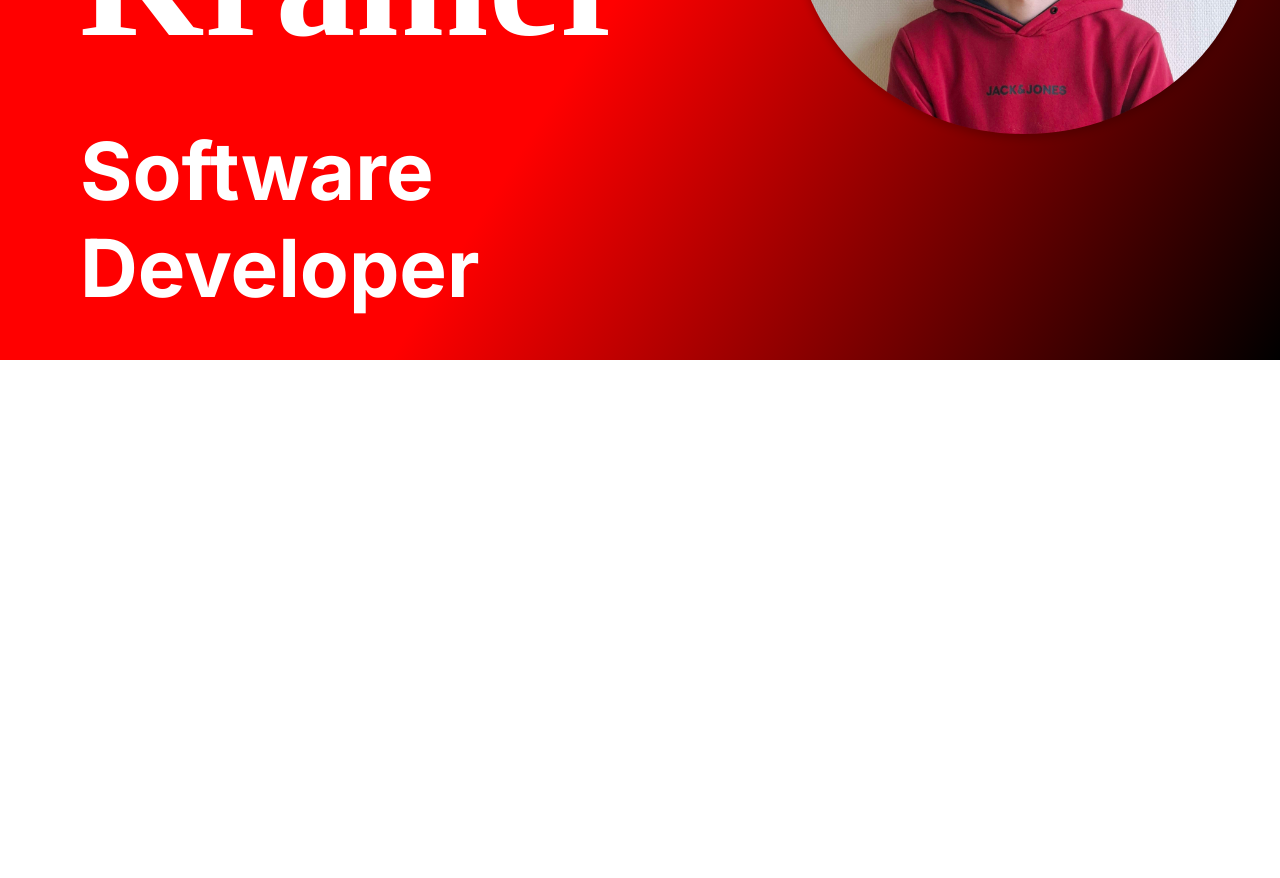
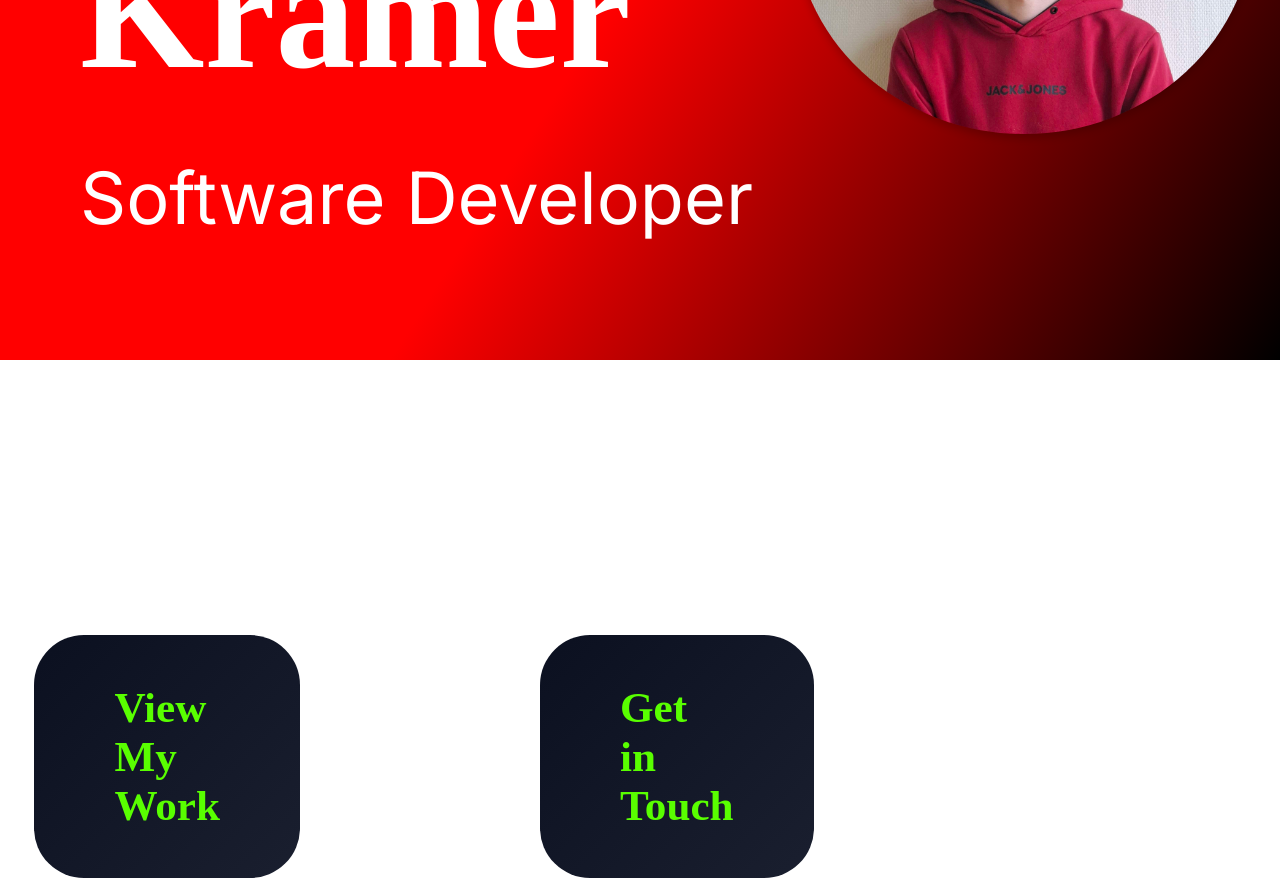
Before and after one commit to Ryan2707/portfolio-website, a React (Vite) app: page / in a window 1280 px wide. Shown: the part 440-1318 px from the top of the page. Before the commit the page ends 1070 px from the top, so only its background shows below. Built offline with nearby package versions, Linux system fonts and the light colour scheme; a web font is replaced by a local one.

Commit message:
Call-To-Action

```diff
--- a/src/components/AboutMeText.jsx
+++ b/src/components/AboutMeText.jsx
@@ -1,9 +1,14 @@
-const AboutMeText = ({ paragraph1, paragraph2, paragraph3 }) => {
+
+
+const AboutMeText = ({ paragraph1, paragraph2, paragraph3, paragraph4 }) => {
         return(
-            <div>
-                <p>{paragraph1}</p>
-                <p>{paragraph2}</p>
-                <p>{paragraph3}</p>
+            <div className="about-me-text">
+                <p className="paragraph1">{paragraph1}</p>
+                <br/>
+                <p className="paragraph2">{paragraph2}</p>
+                <br/>
+                <p className="paragraph3">{paragraph3}</p>
+                <p className="paragraph4">{paragraph4}</p>
              </div>
         );
     }
--- /dev/null
+++ b/src/components/Call-To-Action.jsx
@@ -0,0 +1,16 @@
+import { useNavigate } from "react-router-dom";
+
+const CallToAction = ({ title, link }) => {
+    const navigate = useNavigate();
+
+    return (
+        <div
+            className="call-to-action"
+            onClick={() => navigate(link)}
+        >
+            <h1 className="call-to-action-text">{title}</h1>
+        </div>
+    );
+}
+
+export default CallToAction;
--- a/src/components/HomePageText.jsx
+++ b/src/components/HomePageText.jsx
@@ -15,5 +15,7 @@ const HomePageBottomText = ({paragraph}) => {
       );
 }
 
+
+
 export default HomePageTopText;
 export { HomePageBottomText };
--- a/src/pages/About me.jsx
+++ b/src/pages/About me.jsx
@@ -1,9 +1,15 @@
-
+import AboutMeText from '../components/AboutMeText';
+import './AboutMe.css';
 
 const AboutMe = () => {
     return (
         <div>
-            {}
+            <AboutMeText
+                paragraph1="Hi! I'm Ryan, a 17-year-old from Hellevoetsluis who loves solving problems."
+                paragraph2="I'm passionate about web development and specialize in React, Node.js, Next.js, Electron.js, HTML, CSS, and JavaScript."
+                paragraph3="I also enjoy exploring game development with"
+                paragraph4="C#, Unity, GDScript, and Godot.">
+            </AboutMeText>
         </div>
     );
 }
--- /dev/null
+++ b/src/pages/AboutMe.css
@@ -0,0 +1,13 @@
+.about-me-text {
+width: 50%;
+margin-top: 5rem;
+margin-left: 5rem;
+color: white;
+font-family: Inter;
+font-weight: 100;
+font-size: 2.8rem;
+}
+
+.paragraph2, .paragraph3 {
+    margin-top: 5rem;
+}
--- a/src/pages/Home.css
+++ b/src/pages/Home.css
@@ -29,6 +29,7 @@ div{
 }
 
 .home-top-text {
+    margin-top: 2rem;
     margin-left: 5rem;
     font-weight: bold;
     color: #ffffff;
@@ -40,13 +41,37 @@ div{
 }
 
 .home-subtitle{
-    font-family: Inter, regular;
-    font-size: 5rem;
+    font-family: Inter;
+    font-weight: 100;
+    font-size: 4.5rem;
 }
 
 .home-bottom-text{
     margin-left: 5rem;
     font-size: 4rem;
-    margin-top: 15rem;
+    margin-top: 10rem;
     color: #fff;
 }
+
+.call-to-action-container {
+    display: flex;
+    gap: 15rem;
+    margin-left: 5rem;
+    margin-top: 10rem;
+}
+
+.call-to-action {
+    padding: 3rem;
+    padding-left: 5rem;
+    padding-right: 5rem;
+    font-size: 1.8rem;
+    background: linear-gradient(135deg, #0b1020 0%, #1a1f2f 100%);
+    border-radius: 50px;
+    color: #59FF00;
+    cursor: pointer;
+    transition: transform 0.2s ease;
+}
+
+.call-to-action:hover {
+    transform: translateY(-3px);
+}
--- a/src/pages/Home.jsx
+++ b/src/pages/Home.jsx
@@ -3,14 +3,20 @@ import '../App.css'
 import HomePageTopText from '../components/HomePageText';
 import { HomePageBottomText } from '../components/HomePageText';
 import picture from '../assets/HomePage.jpg';
+import CallToAction from '../components/Call-To-Action';
 
 const Home = () => {
     return (
         <div>
         <section className="Left">
-        <HomePageTopText title="Ryan Kramer" subtitle="Software Developer" />
-        <HomePageBottomText paragraph="Quality over Quantity. "/>
-        </section>
+            <HomePageTopText title="Ryan Kramer" subtitle="Software Developer" />
+            <HomePageBottomText paragraph="Quality over Quantity. "/>
+
+             <div className="call-to-action-container">
+                <CallToAction title="View My Work" link="/projects" />
+                 <CallToAction title="Get in Touch" link="/contact" />
+             </div>
+         </section>
 
         <section className="Right">
         <img src={picture} alt="Home Page" className="home-image"/>
```
